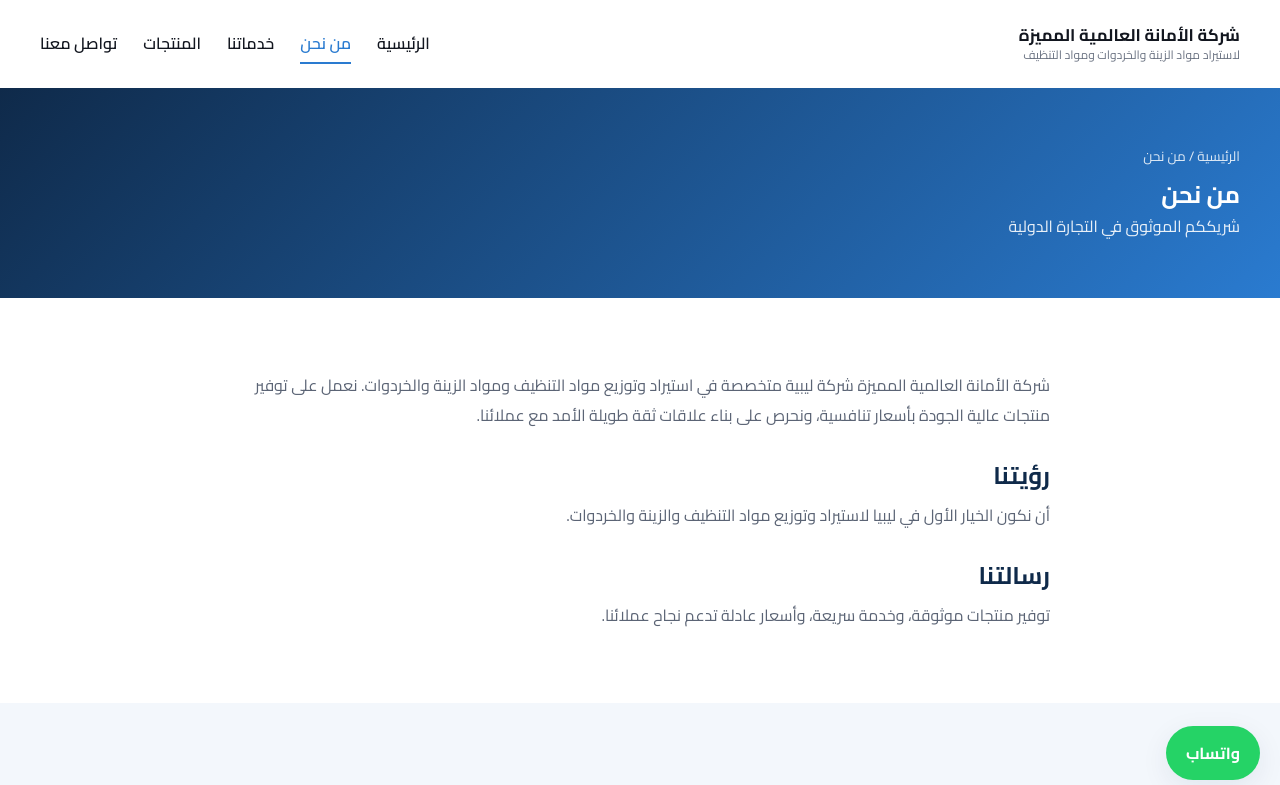
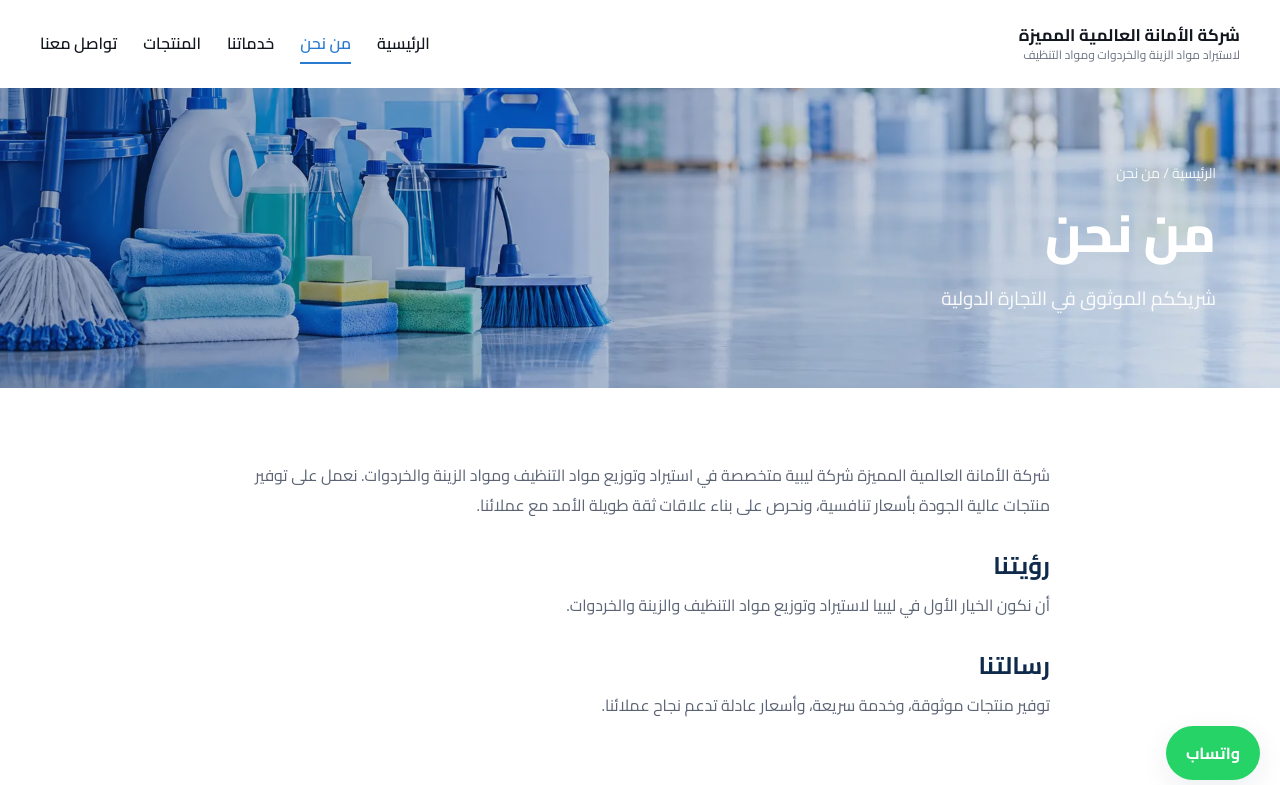
Before and after one commit to sh3rif0x/elamana-global, a Next.js app: page /about in a window 1280 px wide. Shown: the top 785 px of the page. Built offline with nearby package versions, Linux system fonts and the light colour scheme; no server answers.

Commit message:
page hero image support

```diff
--- a/src/components/ui/PageHero.js
+++ b/src/components/ui/PageHero.js
@@ -1,14 +1,21 @@
-import Container from "../layout/Container";
-import Breadcrumbs from "./Breadcrumbs";
+import Image from "next/image";
+import Link from "next/link";
+import styles from "./PageHero.module.css";
 
-export default function PageHero({ title, subtitle }) {
+export default function PageHero({ title, subtitle, image }) {
   return (
-    <section className="page-hero">
-      <Container>
-        <Breadcrumbs current={title} />
+    <section className={styles.hero} dir="rtl">
+      {image && (
+        <Image src={image} alt="" fill priority unoptimized sizes="100vw" className={styles.img} />
+      )}
+      <div className={image ? styles.overlay : styles.plain} />
+      <div className={styles.content}>
+        <nav className={styles.crumbs}>
+          <Link href="/">الرئيسية</Link> / {title}
+        </nav>
         <h1>{title}</h1>
         {subtitle && <p>{subtitle}</p>}
-      </Container>
+      </div>
     </section>
   );
 }
--- /dev/null
+++ b/src/components/ui/PageHero.module.css
@@ -0,0 +1,10 @@
+.hero{position:relative;width:100%;min-height:300px;display:flex;align-items:center;overflow:hidden;background:linear-gradient(120deg,#0f2d52,#2a7fd6);color:#fff}
+.img{object-fit:cover}
+.overlay{position:absolute;inset:0;background:linear-gradient(90deg,rgba(11,46,99,.45),rgba(11,46,99,.15))}
+.plain{position:absolute;inset:0}
+.content{position:relative;z-index:2;width:90%;max-width:1440px;margin:0 auto;padding:60px 0}
+.crumbs{font-size:14px;opacity:.9;margin-bottom:12px}
+.crumbs a{color:#fff;text-decoration:none}
+.content h1{margin:0 0 10px;font-size:clamp(30px,4vw,52px);font-weight:800}
+.content p{margin:0;font-size:clamp(15px,1.6vw,19px);opacity:.92}
+@media(max-width:700px){.hero{min-height:240px}}
```
